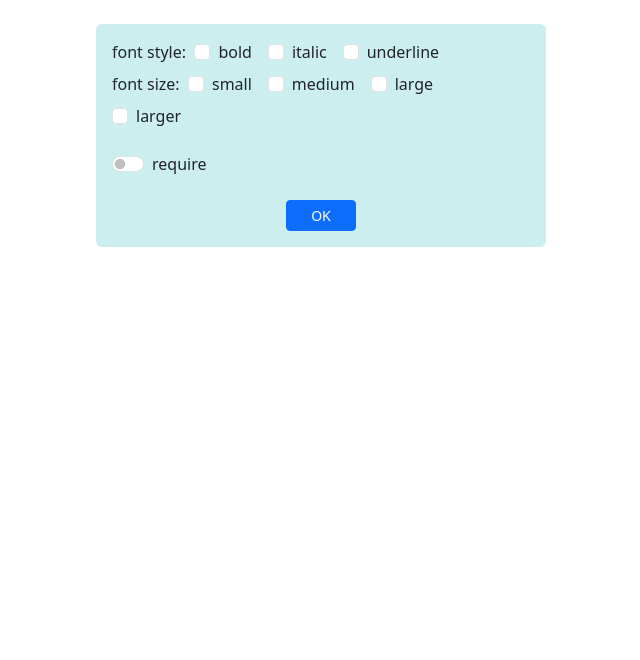
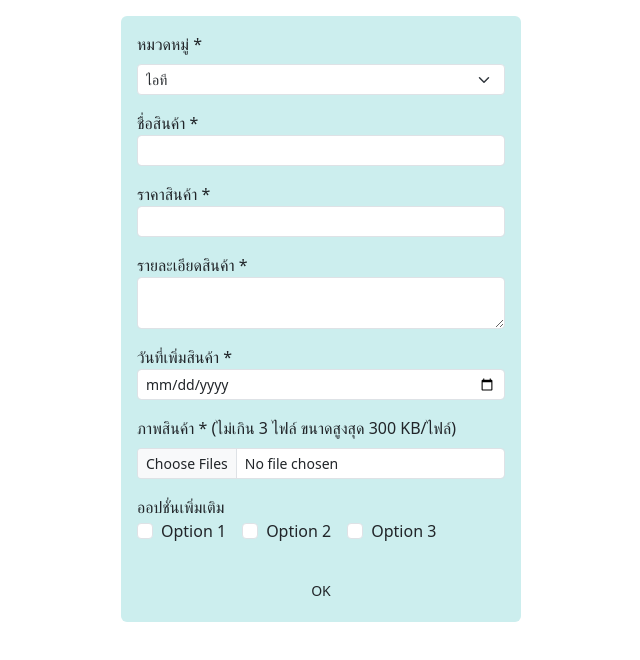
Before and after one commit to Peenchayakorn/app1, a React (Create React App) app: page / in a window 1280 px wide. Shown: the top 660 px of the page, without its empty margins (319-959 px from the left). Built offline with nearby package versions, Linux system fonts and the light colour scheme.

Commit message:
form-validation

```diff
--- a/package.json
+++ b/package.json
@@ -9,6 +9,7 @@
     "bootstrap": "^5.3.2",
     "react": "^18.2.0",
     "react-dom": "^18.2.0",
+    "react-hook-form": "^7.47.0",
     "react-router-dom": "^6.16.0",
     "react-scripts": "5.0.1",
     "web-vitals": "^2.1.4"
--- a/src/App.js
+++ b/src/App.js
@@ -1,7 +1,20 @@
-import React from 'react'
+import React from 'react';
+//import { Content, Footer, Header } from './func-components';
+//import Calendar from './class-components';
+//import Banner from './banner';
+//import {Calculator} from './calculator';
+//import { EventData2 } from './event-data';
+//import RefsFunc from './refs-func';
+//import RefsArray from './refs-array';
+//import MessageBox from './state-func';
+//import Router2 from './router2';
+//import Router3 from './router3'
+//import FormText from './form-text';
 import FormCheck from './form-check';
-export default function App() {
-return <FormCheck/>
+import FormValidation from './form-validation';
 
 
+export default function App() {
+  return <FormValidation/>
+
 }
--- a/src/form-check.js
+++ b/src/form-check.js
@@ -1,110 +1,85 @@
-import React from 'react';
+import React from "react";
 
-export default function FormCheck() {
-  const switchReq = React.useRef();
-  const styles = ['bold', 'italic', 'underline'];
-  const sizes = ['small', 'medium', 'large', 'larger'];
-  let checkedStyles = [];
-  let checkedSize = '';
+export default function FormCheck(){
+    const switchReq = React.useRef()
+    const styles = ['bold','italic','underline']
+    const sizes = ['small','medium','large','larger']
+    let checkedStyles = []
+    let checkedSize = ''
 
-  const OnChangeCheck = (event) => {
-    let checked = event.target.checked;
-    let value = event.target.value;
-    let idx = checkedStyles.indexOf(value);
-
-    if (checked && idx === -1) {
-      checkedStyles.push(value);
-    } else {
-      checkedStyles.splice(idx, 1);
+    const onChangeCheck=(event)=> {
+    let checked = event.target.checked
+    let value = event.target.value
+    let idx = checkedStyles.indexOf(value)
+    if(checked && idx ===-1 ){
+    checkedStyles.push(value)
+    }else{
+    checkedStyles.splice(idx,1)}
     }
-  };
 
     const onChangeRadio = (event) => {
-    checkedSize = event.target.value;
-  };
+        checkedSize = event.target.value
+    }
 
-  const onClickButton = () => {
-    if (switchReq.current.checked) {
-      if (checkedStyles.length === 0) {
-        alert('Please select style');
-        return;
-      } else if (checkedSize === '') {
-        alert('Please Select Size');
-        return;
+    const onChangeButton = () => {
+    if(switchReq.current.checked) {
+        if(checkedStyles.length === 0){
+            alert('Please select style')
+            return
+        }else if(checkedSize === '') {
+            alert('Please select size')
+            return
         }
+
     }
-    let msg = 'selected style(s): ' + checkedStyles.join(', ');
-    msg += '\nselected size: ' + checkedSize;
-    alert(msg);
-  };
+    let msg = 'select style(s):' + checkedStyles.join(',')
+    msg +='\nselected size:' + checkedSize
+    alert(msg)
+    }
 
+    return(
+    <div className="mt-4 mx-auto p-3 rounded"
+        style={{width:'450px',background:'#cee'}}>
+            <form>
+                <span>font style:</span>&nbsp;&nbsp;
+                {
+                    styles.map((st,i) =>{
+                        return(
+                            <div className="form-check form-check-inline mb-2">
+                                <input type="checkbox" id={'check'+i} value={st}
+                                className="form-check-input" onChange={onChangeCheck}/>
+                                <label htmlFor={'check'+i} className="form-check-label">{st}</label>
+                            </div>
+                        )
+                    })
+                }
+                <br/>
+
+                <span>font size: </span> &nbsp;&nbsp;
+                {
+                    sizes.map((sz,i) => {
                         return (
-    <div className="">
-      <div
-        className="mt-4 mx-auto p-3 rounded"
-        style={{ width: '450px', background: '#cee' }}
-      >
-        <form className="mx-auto">
-          <span>font style:</span>&nbsp;&nbsp;
-          {styles.map((st, i) => {
-            return (
-              <div className="form-check form-check-inline mb-2" key={i}>
-                <input
-                  type="checkbox"
-                  id={'check' + i}
-                  value={st}
-                  className="form-check-input"
-                  onChange={OnChangeCheck}
-                />
-                <label htmlFor={'check' + i} className="form-check-label">
-                  {st}
-                </label>
+                            <div className="form-check form-check-inline mb-2">
+                                <input type="radio" id={'radio'+i} name="fontSize" value={sz}
+                                className="form-check-input" onChange={onChangeRadio}/>
+                                <label htmlFor={'radio'+i} className="form-check-label">{sz}</label>
                             </div>
-            );
-          })}
-          <br />
-          <span>font size:</span>&nbsp;&nbsp;
-          {sizes.map((sz, i) => {
-            return (
-              <div className="form-check form-check-inline mb-2" key={i}>
-                <input
-                  type="checkbox"
-                  id={'radio' + i}
-                  name="fontSize"
-                  value={sz}
-                  className="form-check-input"
-                  onChange={OnChangeCheck}
-                />
-                <label htmlFor={'radio' + i} className="form-check-label">
-                  {sz}
-                </label>
-              </div>
-            );
-          })}
+                        )
+                    })
+                }
+
                 <div className="form-check form-switch mt-3">
-            <input
-              type="checkbox"
-              id="sw"
-              value="require"
-              className="form-check-input"
-              ref={switchReq}
-            />
-            <label htmlFor="sw" className="form-check-label">
-              require
-            </label>
+                    <input type="checkbox" id="sw" value="require"
+                    className="form-check-input" ref={switchReq}/>
+                    <label htmlFor="sw" className="form-check-label">require</label>
                 </div>
 
                 <div className="text-center mt-4">
-            <button
-              type="button"
-              className="btn btn-sm px-4 btn-primary"
-              onClick={onClickButton}
-            >
-              OK
+                    <button type="button" className="btn btn-sm px-4 btn-primary"
+                        onClick={onChangeButton}>OK
                     </button>
                 </div>
             </form>
     </div>
-    </div>
-  );
+    )
 }
--- /dev/null
+++ b/src/form-validation.js
@@ -0,0 +1,101 @@
+import React from "react";
+import {useForm} from "react-hook-form";
+
+export default function FormValidation() {
+    const cats = [['100', 'ไอที'], ['200', 'เครื่องจักรกล'], ['300', 'เคมีภัณฑ์']]
+    const opts = ['Option 1', 'Option 2', 'Option 3']
+    const inputFile = React.createRef()
+
+    const { register, handleSubmit, formState: { errors } } = useForm()
+
+    const onSubmitForm = (event) => {
+        let maxNumFiles = 3
+        let maxSize = 300
+
+        if (inputFile.current.files.length > maxNumFiles) {
+            alert(`เลือกได้ไม่เกิน ${maxNumFiles} ไฟล์`)
+            event.preventDefault()
+            return
+        }
+        for (let f of inputFile.current.files) {
+            if (f.size > maxSize * 1000) {
+                alert('ภาพสินค้า * (ไม่เกิน 3 ไฟล์ ขนาดสูงสุด 300KB / ไฟล์)')
+                event.preventDefault()
+                return
+            }
+        }
+    }
+
+    const err = {
+        fontSize: 'smaller',
+        color: 'red'
+        }
+    return (
+        <div className="mt-3 mb-5 mx-auto p-3 rounded"
+            style={{ width: '400px', background: '#cee' }}>
+            <form onSubmit={handleSubmit(onSubmitForm)}>
+            <div className="form-group mb-3">
+                <label htmlFor="cats" className="form-label">หมวดหมู่ *</label>
+
+                <select id="cats" className="form-select form-select-sm">
+                    {
+                        cats.map(item => {
+                            return <option value={item[0]}>{item[1]}</option>
+                        })
+                    }
+                </select>
+            </div>
+            <div className="form-group mb-3">
+                <label htmlFor="name">ชื่อสินค้า *</label>
+                <input type="text" id="name" name="name" maxLength="50"
+                    className="form-control form-control-sm"
+                    {...register('name', { required: true, maxLength: 30 })} />
+                {errors.name && <div style={err}>กรุณาระบุชื่อสินค้า</div>}
+            </div>
+            <div className="form-group mb-3">
+                <label htmlFor="price">ราคาสินค้า *</label>
+                <input type="number" id="price" name="price" min="0" step="any"
+                    className="form-control form-control-sm"
+                    {...register('price', { validate: value => parseFloat(value) > 0 })} />
+                {errors.price && <div style={err}>กำหนดราคาสินค้าเป็นตัวเลขที่มากกว่า 0</div>}
+            </div>
+            <div className="form-group mb-3">
+                <label htmlFor="detail">รายละเอียดสินค้า *</label>
+                <textarea id="detail" name="detail" rows="2" maxLength="250"
+                    className="form-control form-control-sm"
+                    {...register('detail', {required: true, minLength: 1, maxLength: 200})}>
+            </textarea>
+            {errors.detail && <div style={err}>ต้องการกำหนดรายละเอียดสินค้า</div>}
+        </div>
+
+        <div className="form-group mb-3">
+            <label htmlFor="price">วันที่เพิ่มสินค้า *</label>
+            <input type="date" id="dateAdded" name="dateAdded"
+                className="form-control form-control-sm"/>
+        </div>
+        <div className="form-group mb-3">
+            <label htmlFor="file" className="form-label">ภาพสินค้า * (ไม่เกิน 3 ไฟล์
+                ขนาดสูงสุด 300 KB/ไฟล์)</label>
+            <input type="file" id="file" accept="image/*"
+                className="form-control form-control-sm" ref={inputFile} multiple/>
+            </div>
+
+            <div>ออปชั่นเพิ่มเติม</div>
+            {
+                opts.map((opt, i) => {
+                    return (
+                    <div className="form-check form-check-inline mb-2">
+                        <input type="checkbox" id={'opt' + i} value={opt}
+                            className="form-check-input" />
+                        <label htmlFor={'opt' + i} className="form-check-label">{opt}</label>
+                    </div>
+                    )
+                })
+            }
+                <div className="text-center mt-4">
+                    <button className="btn btn-sm px-4">OK</button>
+                </div>
+            </form>
+            </div>
+        )
+    }
```
Also changed, not shown: 1 other file (tests, documents, lock files or other folders). Lines whose indentation alone changed are shown as unchanged.
